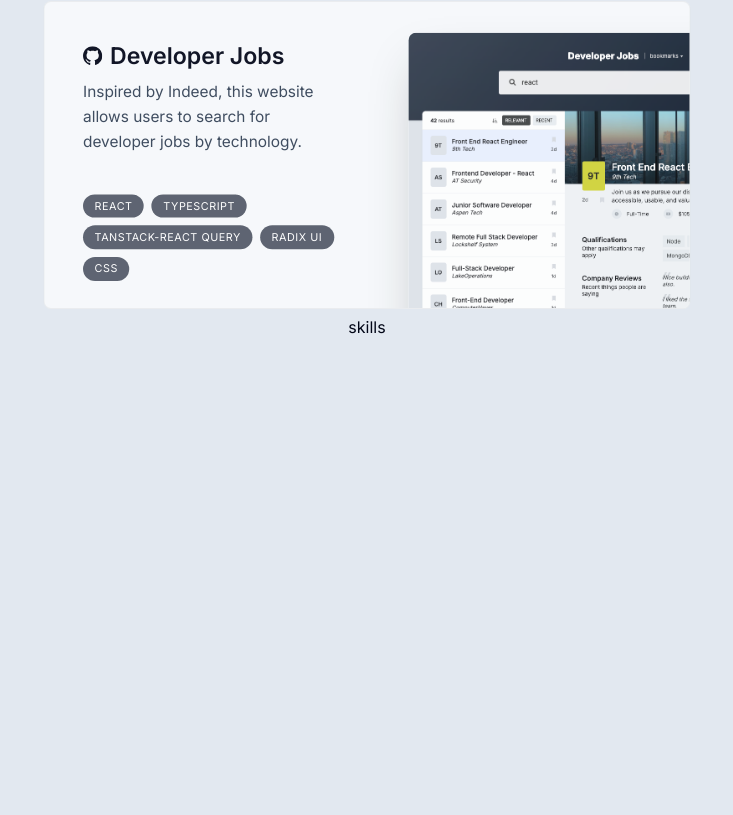
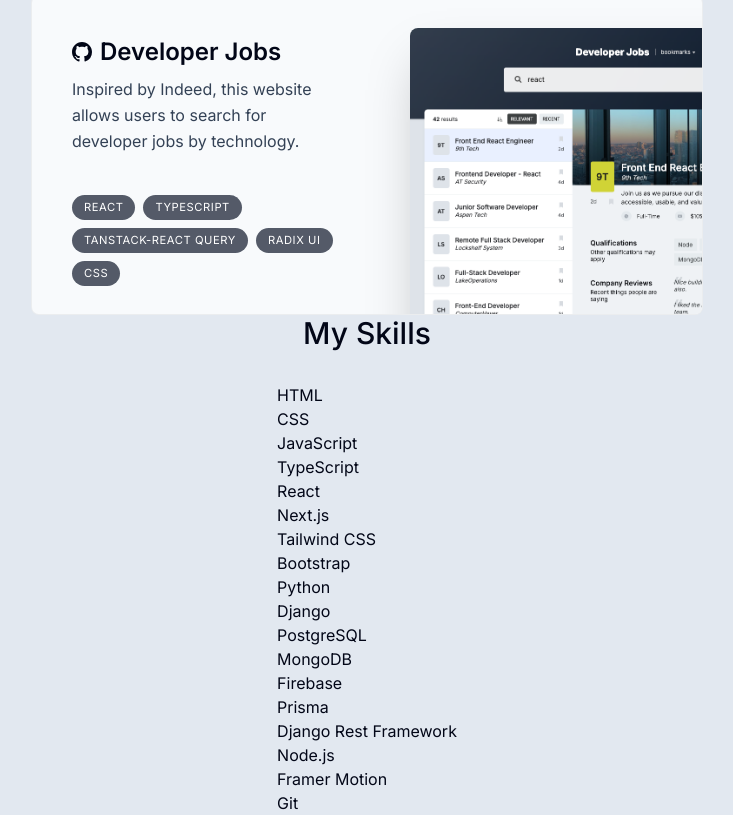
Before and after one commit to Harry-Leepz/personal-portfolio, a Next.js app: page / in a window 1280 px wide. Shown: the part 2375-3190 px from the top of the page, without its empty margins (273-1006 px from the left). Before the commit the page ends 2714 px from the top, so only its background shows below. Built offline with nearby package versions, Linux system fonts and the light colour scheme.

Commit message:
feat: enhance Skills component to display a list of skills with SectionHeading

```diff
--- a/components/sections/skills.tsx
+++ b/components/sections/skills.tsx
@@ -1,3 +1,16 @@
+import SectionHeading from "./section-heading";
+
+import { skillsData } from "@/lib/data";
+
 export default function Skills() {
-  return <div>skills</div>;
+  return (
+    <section>
+      <SectionHeading>My Skills</SectionHeading>
+      <ul>
+        {skillsData.map((skill) => (
+          <li key={skill}>{skill}</li>
+        ))}
+      </ul>
+    </section>
+  );
 }
```
